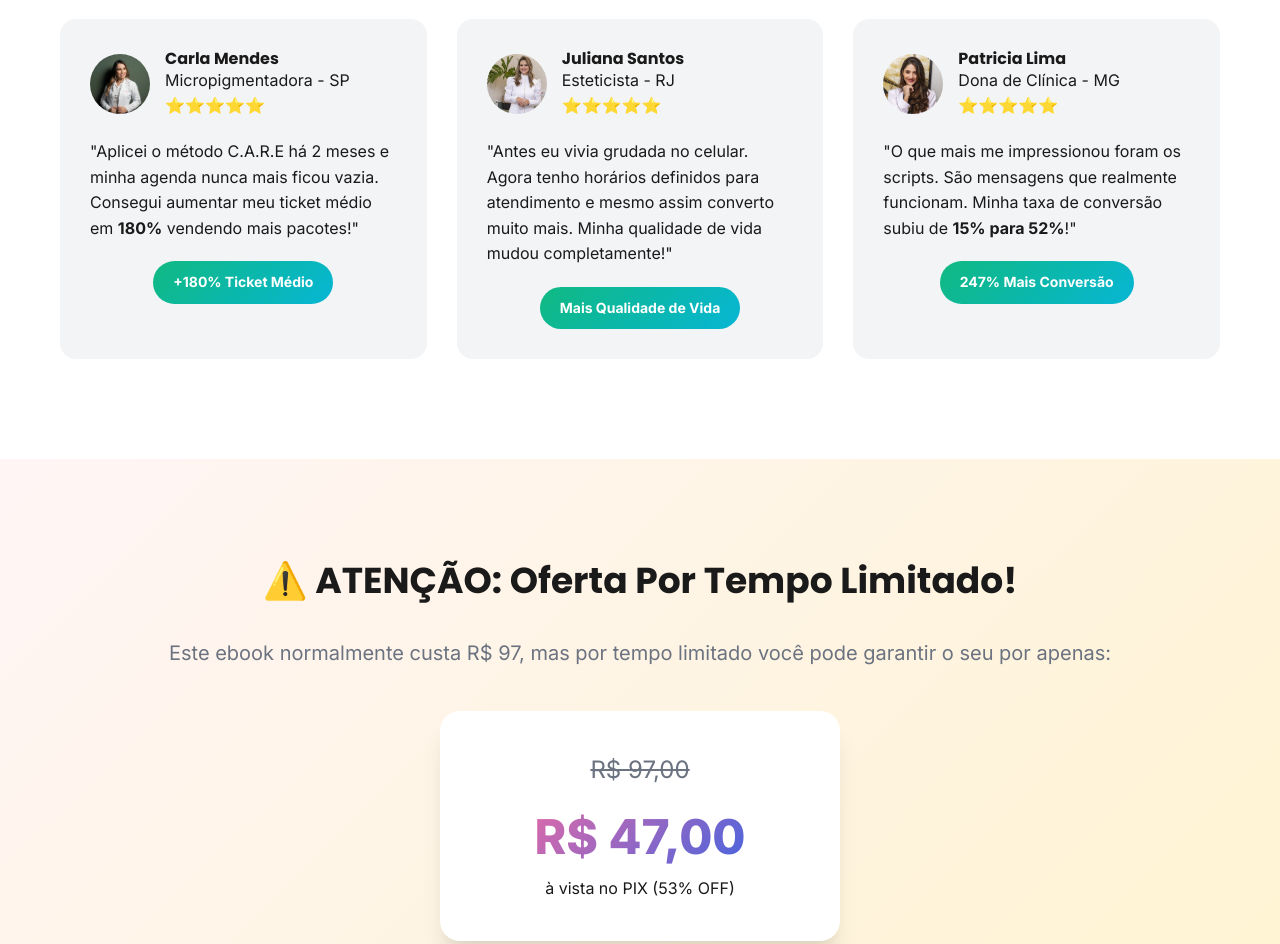
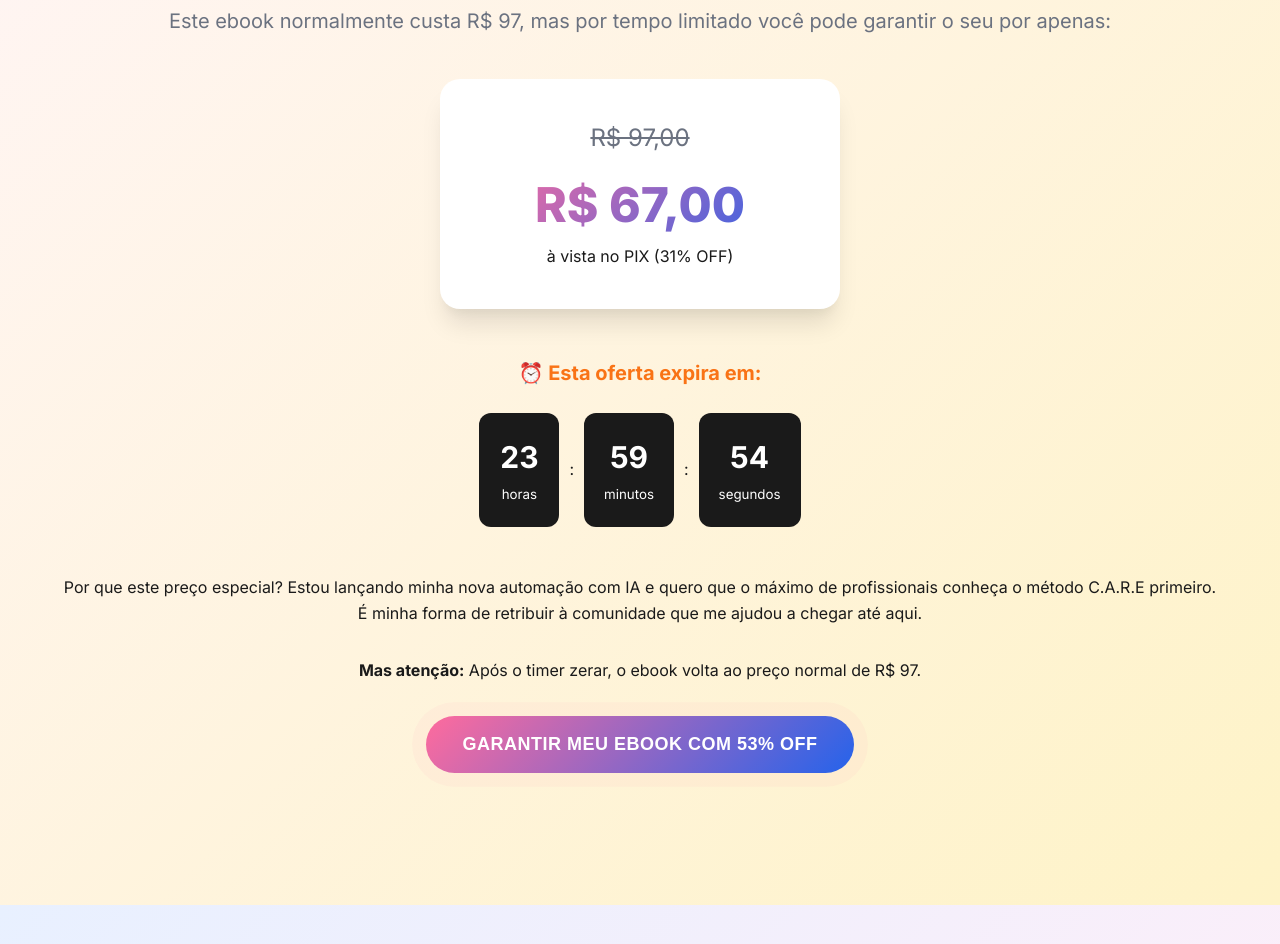
Before and after one commit to alisson-rr/ebook, a plain HTML site: page index.html in a window 1280 px wide. Shown: the part 5329-6273 px from the top of the page. Drawn offline with Linux system fonts and the light colour scheme.

Commit message:
Update index.html

```diff
--- a/index.html
+++ b/index.html
@@ -284,7 +284,7 @@
         </div>
     </section>
 
-    <!-- Social Proof Section -->
+    <!-- Social Proof Section
     <section class="social-proof" id="social-proof">
         <div class="container">
             <h2 class="section-title">Veja o Que Profissionais Como Você Estão Falando:</h2>
@@ -331,6 +331,7 @@
             </div>
         </div>
     </section>
+     -->
 
     <!-- Urgency Section -->
     <section class="urgency" id="urgency">
@@ -341,8 +342,8 @@
 
                 <div class="price-box">
                     <div class="old-price">R$ 97,00</div>
-                    <div class="new-price">R$ 47,00</div>
-                    <div class="price-info">à vista no PIX (53% OFF)</div>
+                    <div class="new-price">R$ 67,00</div>
+                    <div class="price-info">à vista no PIX (31% OFF)</div>
                 </div>
 
                 <div class="countdown-container">
```
